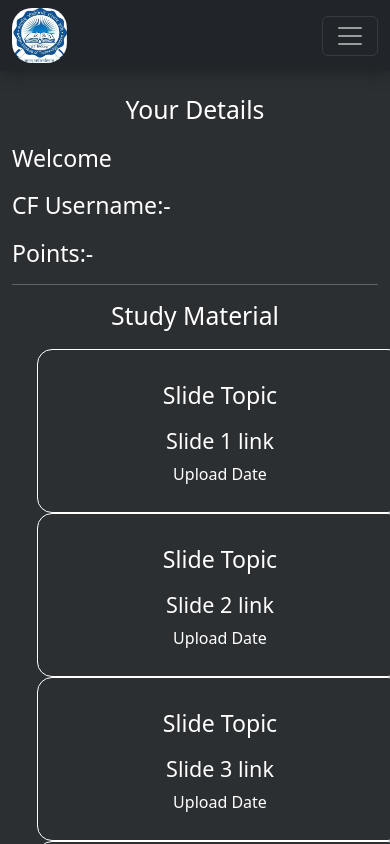
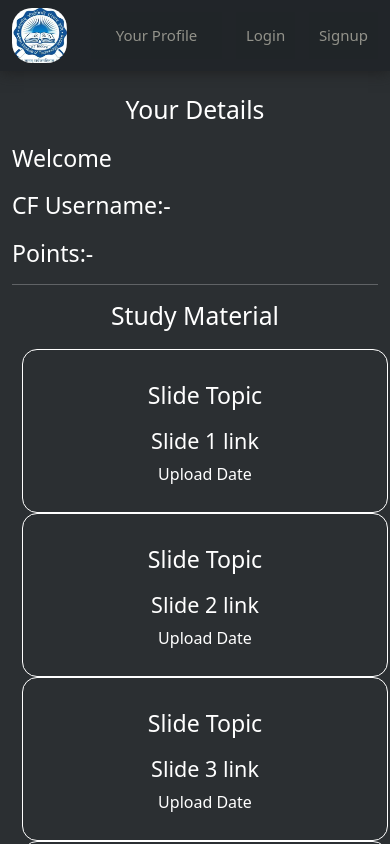
Before and after one commit to DaemonLab/Binary-Brains, a React (Create React App) app in the folder frontend/: page /yourprofile in a window 390 px wide. Shown: the top 844 px of the page. Built offline with nearby package versions, Linux system fonts and the light colour scheme; no server answers.

Commit message:
Navbar updated

```diff
--- a/frontend/src/App.js
+++ b/frontend/src/App.js
@@ -3,6 +3,7 @@ import './App.css';
 import './Components/Style.css';
 import Homepage from './Components/Homepage';
 import Navbar from './Components/Navbar';
+import Navbar2 from './Components/Navbar2';
 import Contests from './Components/Contests';
 import Login from './Components/Login';
 import Yourprofile from './Components/Yourprofile';
@@ -16,7 +17,7 @@ function App() {
     <div>
       <Router>
       <div className="back">
-      <Navbar />
+      <Navbar2 />
         <Routes>
           <Route path="" element={<Homepage />} />
           <Route path="contests" element={<Contests />} />
--- /dev/null
+++ b/frontend/src/Components/Navbar2.js
@@ -0,0 +1,43 @@
+import React from 'react'
+import {Link} from "react-router-dom";
+import './Style.css'
+import img1 from '../logooo2.png'
+
+function Navbar() {
+  return (
+    <nav className="navbar navbar-expand-lg navbar-dark bg-dark">
+        <div className="container">
+            <Link to="/"><img src={img1} className="navimg"/></Link>
+            <div className="collapse navbar-collapse" id="navbarSupportedContent">
+                <ul className="navbar-nav mr-auto">
+                    <li className="nav-item">
+                        <Link to="/" className="nav-link">Home</Link>
+                    </li>
+                    <li className="nav-item">
+                        <Link to="/contests" className="nav-link">Contests</Link>
+                    </li>
+                </ul>
+            </div>
+            <Link to="yourprofile">
+                <button className="btnnav">
+                    Your Profile
+                </button>
+            </Link>
+            <Link to="login">
+                <button className="btnnav2">
+                    Login
+                </button>
+            </Link>
+            <Link to="signup">
+                <button className=" btnnav2">
+                    Signup
+                </button>
+            </Link>
+            </div>
+    </nav>
+
+
+  )
+}
+
+export default Navbar
--- a/frontend/src/Components/Rankings.js
+++ b/frontend/src/Components/Rankings.js
@@ -77,7 +77,6 @@ function Rankings() {
             }
           </tbody>
         </table>
-        <h1></h1>
         </div>
         <h3 className="leaderboardHead" align="center">Advanced</h3>
         <div className="responsive leaderboard">
--- a/frontend/src/Components/Style.css
+++ b/frontend/src/Components/Style.css
@@ -23,7 +23,12 @@ table{
     width: 100%;
 }
 
-
+.nav-left{
+    transform: translate(50%,0%);
+}
+.collapse{
+    max-width: 100%;
+}
 .nav-item{
     font-size: 20px;
     padding-left: 10px;
@@ -162,6 +167,17 @@ table{
     padding-left: 25px;
     padding-right: 25px;
 }
+.btnnav2{
+    float:right;
+    color: #92928a;
+    background-color: #202528;
+    border: none;
+    font-size: 20px;
+    padding-top: 12px;
+    padding-bottom: 12px;
+    padding-left: 25px;
+    padding-right: 25px;
+}
 
 .btnnav:hover{
     border-radius: 5px;
@@ -169,6 +185,11 @@ table{
     color: rgb(214, 214, 214);
 }
 
+.btnnav2:hover{
+    border-radius: 5px;
+    background-color: rgb(34, 34, 34);
+    color: rgb(214, 214, 214);
+}
 /* .contestcard{ */
     /* max-width: 48%;        */
 /* } */
@@ -258,3 +279,25 @@ table{
     padding-top: 20px;
     box-shadow: 0px 0px 15px rgb(30, 30, 30);
 }
+
+@media(max-width: 992px){
+    .slidecont{
+        margin-left: 10px;
+        margin-right: 10px;
+    }
+}
+
+@media (max-width:500px){
+    .btnnav{
+        font-size: 15px;
+    }
+    .btnnav2{
+        padding-left: 10px;
+        padding-right: 10px;
+        font-size: 15px;
+    }
+    .slidecont{
+        padding-left: 0px;
+        padding-right: 0px;
+    }
+}
--- a/frontend/src/Components/Style2.css
+++ b/frontend/src/Components/Style2.css
@@ -238,6 +238,7 @@ input, select{
 }
 .leaderboardHead{
   background-clip: content-box;
+  border-radius: 5px;
   background-color: #30D5C8;
 }
 .leaderboardHead{
@@ -397,7 +398,7 @@ input, select{
   }
   .gridContainer{
     /* display: grid; */
-    grid-template-columns: 100%;
+    grid-template-columns: 80%;
     grid-template-areas:
     "cont"
     "cont2";
--- a/frontend/src/Components/Yourprofile.js
+++ b/frontend/src/Components/Yourprofile.js
@@ -25,24 +25,24 @@ function Yourprofile() {
         <h3 className="h2x">Points:- {state.points}</h3>
         <hr style={{"color": "white"}}/>
         <h2 className="stm">Study Material</h2>
-        <div class="container">
-          <div class="row">
-            <div class="col-sm slidecont">
+        <div className="container">
+          <div className="row">
+            <div className="col-sm slidecont">
               <h3>Slide Topic</h3>
               <h4>Slide 1 link</h4>
               <p>Upload Date</p>
             </div>
-            <div class="col-sm slidecont">
+            <div className="col-sm slidecont">
               <h3>Slide Topic</h3>
               <h4>Slide 2 link</h4>
               <p>Upload Date</p>
             </div>
-            <div class="col-sm slidecont">
+            <div className="col-sm slidecont">
               <h3 >Slide Topic</h3>
               <h4 >Slide 3 link</h4>
               <p>Upload Date</p>
             </div>
-            <div class="col-sm slidecont">
+            <div className="col-sm slidecont">
               <h3>Slide Topic</h3>
               <h4>Slide 4 link</h4>
               <p>Upload Date</p>
```
